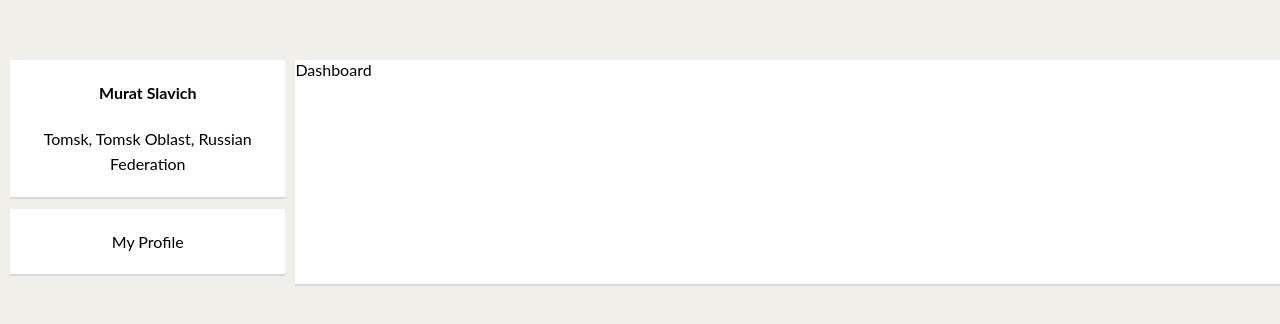
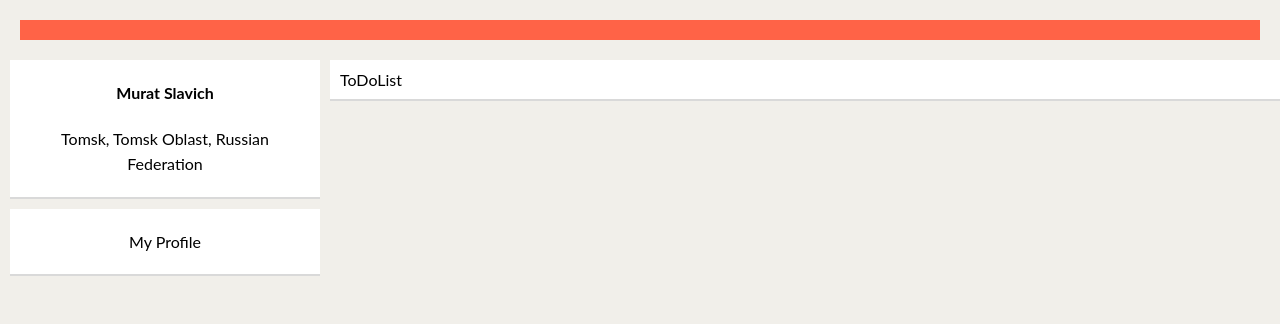
Before and after one commit to smprb/pb-ui, a React (Create React App) app: page / in a window 1280 px wide. Shown: the top 324 px of the page. Built offline with nearby package versions, Linux system fonts and the light colour scheme.

Commit message:
change display to flex

```diff
--- a/src/App.css
+++ b/src/App.css
@@ -1,17 +1,18 @@
 .app_wrapper {
+    padding: 0;
     margin: 0 auto;
-    display: grid;
+    font-family: Lato, "Helvetica Neue", Helvetica, Arial, "Lucida Grande", sans-serif;
+    font-size: 1em;
     width: 1280px;
 
-    grid-template-areas:
-            "header header"
-            "sidebar dashboard";
+    display: flex;
+    flex-flow: row wrap;
+    align-items: start;
+}
 
-    grid-template-rows: 60px 1fr;
-    grid-template-columns: 3fr 10fr;
-
-    box-sizing: border-box;
-
+.app_wrapper > * {
+    padding: 10px;
+    flex: 1 100%;
 }
 
 .app_wrapper:before {
--- a/src/components/Dashboard/Dashboard.js
+++ b/src/components/Dashboard/Dashboard.js
@@ -1,14 +1,27 @@
 import React from "react";
 
 const dashboardStyle = {
-    'grid-area': 'dashboard',
+    'flex': '3 0px',
+    'order': '2',
     'background-color': 'white',
     'border-bottom': '2px solid rgba(0,0,0,0.15)'
 
 };
 
+const ToDoList = () => {
+    return (
+        <div>
+            ToDoList
+        </div>
+    )
+}
+
 const Dashboard = () => {
-    return <div style={dashboardStyle}>Dashboard</div>;
+    return (
+        <div style={dashboardStyle}>
+            <ToDoList />
+        </div>
+    )
 }
 
 export default Dashboard;
--- a/src/components/Header/Header.module.css
+++ b/src/components/Header/Header.module.css
@@ -1,3 +1,4 @@
 .header {
-    grid-area: header;
+    margin: 20px;
+    background-color: tomato;
 }
--- a/src/components/Sidebar/Sidebar.module.css
+++ b/src/components/Sidebar/Sidebar.module.css
@@ -1,6 +1,7 @@
 .sidebar {
-    padding-left: 10px;
-    padding-right: 10px;
+    flex: 1 0 0;
+    order: 1;
+    padding: 0 10px;
 }
 
 .item {
@@ -13,7 +14,6 @@
 }
 
 .header {
-    padding: 20px;
-    padding-top: 0;
+    padding: 0 20px 20px;
     font-weight: bold;
 }
```
